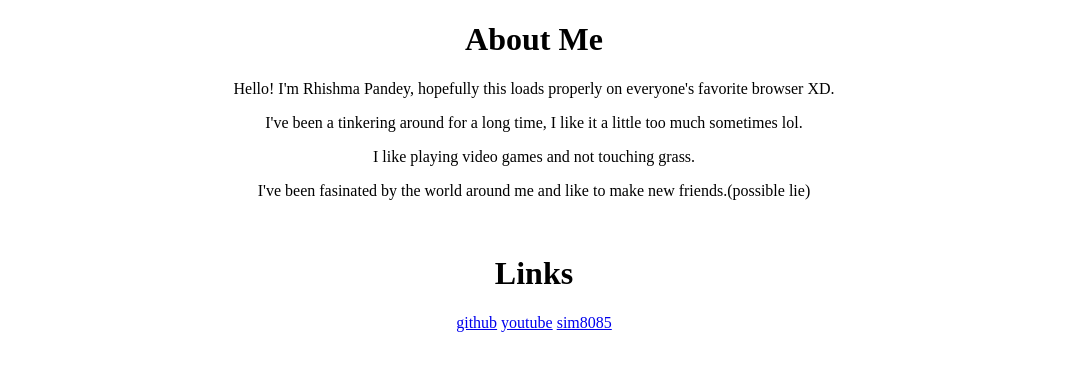
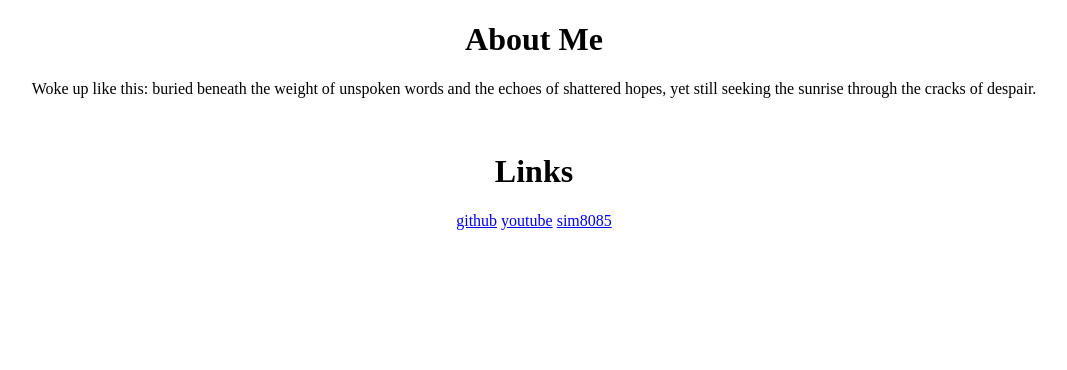
Before and after one commit to rhishmapandey/rhishmapandey.com.np, a plain HTML site: page index.html in a window 1280 px wide. Shown: the whole page, without its empty margins (106-1173 px from the left). Drawn offline with Linux system fonts and the light colour scheme.

Commit message:
Update index.html

```diff
--- a/index.html
+++ b/index.html
@@ -8,10 +8,7 @@
 <body>
     <center>
         <h1>About Me</h1>
-        <p>Hello! I'm Rhishma Pandey, hopefully this loads properly on everyone's favorite browser XD.</p>
-        <p>I've been a tinkering around for a long time, I like it a little too much sometimes lol.<p>
-        <p>I like playing video games and not touching grass.<p>
-        <p>I've been fasinated by the world around me and like to make new friends.(possible lie)<p>
+        <p>Woke up like this: buried beneath the weight of unspoken words and the echoes of shattered hopes, yet still seeking the sunrise through the cracks of despair.</p>
     </center>
     <br>
     <center>
```
